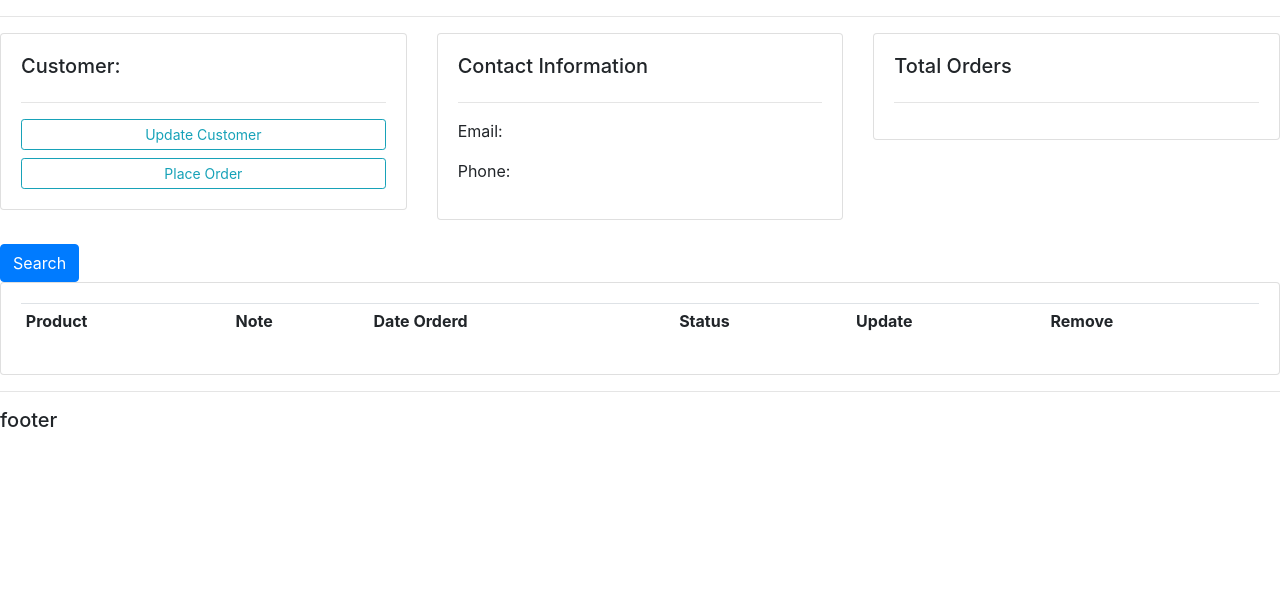
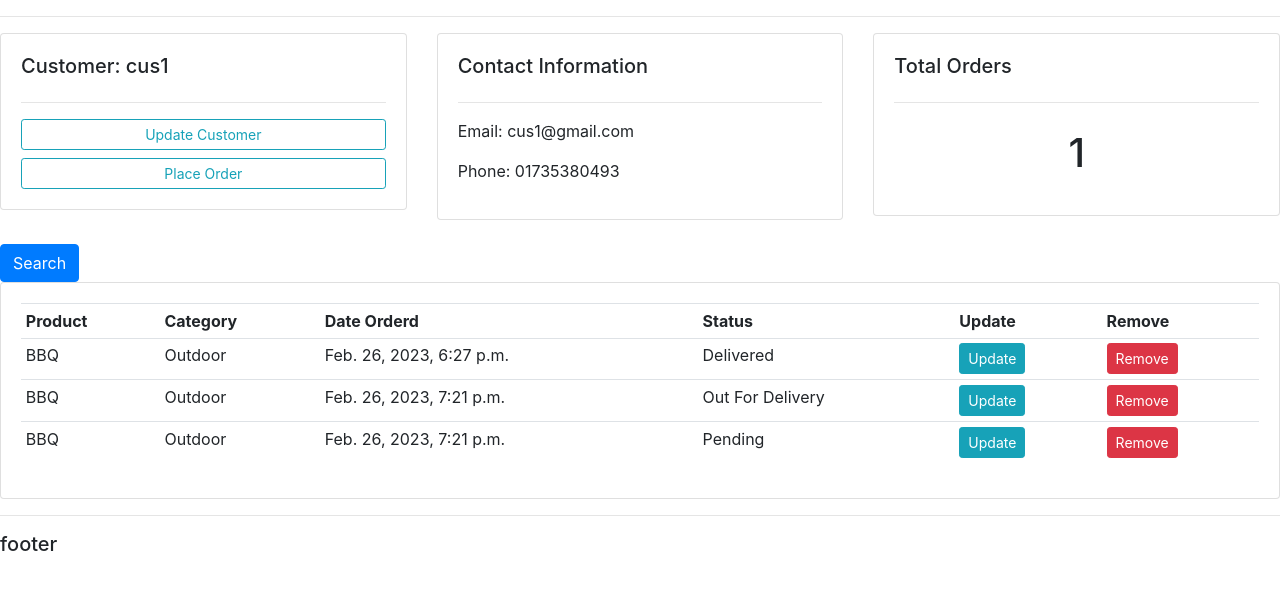
Before and after one commit to M0NJURUL/crm, a Django app: template accounts/templates/accounts/customer.html in a window 1280 px wide. Shown: the part 59-649 px from the top of the page. Run offline with Django 4.2, Linux system fonts and the light colour scheme; data comes from the database, SQL or seed files in the repository; both versions use the stored data as it was after the commit; the template is opened without the code that fills it: values that come from a table or form of the project are taken from there, most other values are stand-ins (such as "Sample title", 1, 10 or a date in 2020); lists and menus that the app fills with data are empty.

Commit message:
sixth commit

```diff
--- a/accounts/templates/accounts/customer.html
+++ b/accounts/templates/accounts/customer.html
@@ -3,7 +3,7 @@
 <div class="row">
 	<div class="col-md">
 		<div class="card card-body">
-			<h5>Customer:</h5>
+			<h5>Customer: {{customer.name}}</h5>
 			<hr>
 			<a class="btn btn-outline-info  btn-sm btn-block" href="">Update Customer</a>
 			<a class="btn btn-outline-info  btn-sm btn-block" href="/create_order/2/">Place Order</a>
@@ -15,8 +15,8 @@
 		<div class="card card-body">
 			<h5>Contact Information</h5>
 			<hr>
-			<p>Email: </p>
-			<p>Phone: </p>
+			<p>Email: {{customer.email}}</p>
+			<p>Phone: {{customer.phone}}</p>
 		</div>
 	</div>
 
@@ -24,7 +24,7 @@
 		<div class="card card-body">
 			<h5>Total Orders</h5>
 			<hr>
-			<!--<h1 style="text-align: center;padding: 10px">2</h1>-->
+			<h1 style="text-align: center;padding: 10px">{{total_orders}}</h1>
 		</div>
 	</div>
 </div>
@@ -75,14 +75,24 @@
 			<table class="table table-sm">
 				<tr>
 					<th>Product</th>
-					<th>Note</th>
+					<th>Category</th>
 					<th>Date Orderd</th>
 					<th>Status</th>
 					<th>Update</th>
 					<th>Remove</th>
 				</tr>
 
+				{% for i in orders %}
+				<tr>
 
+					<td>{{i.product}}</td>
+					<td>{{i.product.category}}</td>
+					<td>{{i.date_created}}</td>
+					<td>{{i.status}}</td>
+					<td><a class="btn btn-sm btn-info" href="">Update</a></td>
+					<td><a class="btn btn-sm btn-danger" href="">Remove</a></td>
+				</tr>
+				{% endfor %}
 
 				<!--<tr>
 					<td>BBQ Grill</td>
--- a/accounts/templates/accounts/status.html
+++ b/accounts/templates/accounts/status.html
@@ -6,7 +6,7 @@
 			  		<h5 class="card-title">Total Orders</h5>
 			  	</div>
 			  	<div class="card-body">
-			    	<h3 class="card-title"></h3>
+			    	<h3 class="card-title">{{total_orders}}</h3>
 			  	</div>
 			</div>
 		</div>
@@ -19,7 +19,7 @@
 			  		<h5 class="card-title">Orders Delivered</h5>
 			  	</div>
 			  	<div class="card-body">
-			    	<h3 class="card-title"></h3>
+			    	<h3 class="card-title">{{orders_delivered}}</h3>
 			  	</div>
 			</div>
 		</div>
@@ -32,7 +32,7 @@
 			  		<h5 class="card-title">Orders Pending</h5>
 			  	</div>
 			  	<div class="card-body">
-			    	<h3 class="card-title"></h3>
+			    	<h3 class="card-title">{{orders_pending}}</h3>
 			  	</div>
 			</div>
 		</div>
--- a/accounts/urls.py
+++ b/accounts/urls.py
@@ -4,5 +4,5 @@ from . import views
 urlpatterns = [
     path('', views.home),
     path('product/', views.product),
-    path('customer/', views.customer),
+    path('customer/<str:pk>/', views.customer),
 ]
```
Also changed, not shown: accounts/templates/accounts/dashboard.html (+9 -3 lines), accounts/views.py (+18 -3 lines), db.sqlite3.
